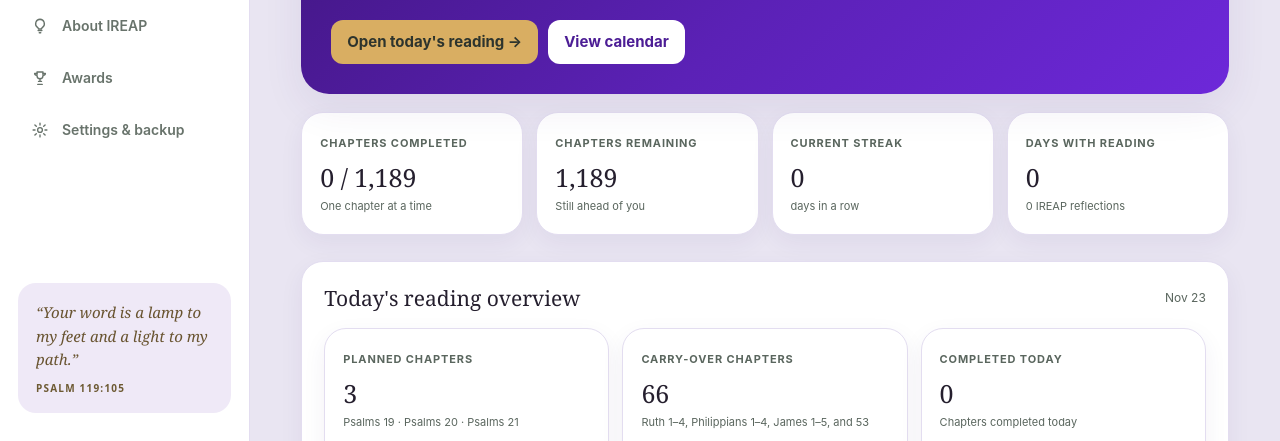
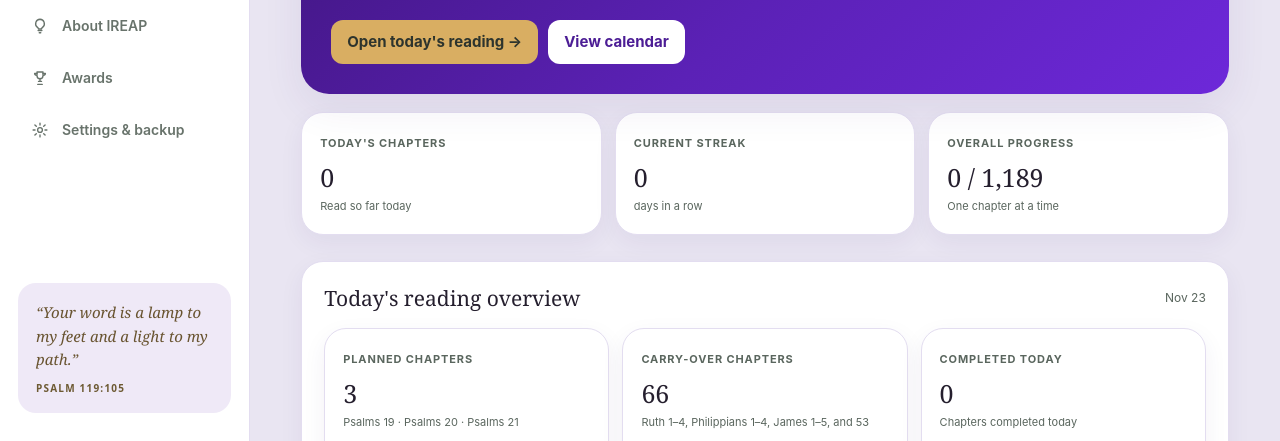
Before and after one commit to ronniew3099-star/Bible-365-project, a plain HTML site: page index.html in a window 1280 px wide. Shown: the part 359-800 px from the top of the page. Drawn offline with nearby package versions, Linux system fonts and the light colour scheme.

Commit message:
Figma 5: statistics simplified to three

```diff
--- a/index.html
+++ b/index.html
@@ -130,11 +130,10 @@ main{padding:34px clamp(18px,4vw,60px) 90px;min-width:0}.topbar{display:flex;jus
       <div class="progress-ring" id="progressRing"><div><strong id="progressPct">0%</strong><small>completed</small></div></div>
       <div class="hero-body"><p><span class="hero-text-full">Your plan moves with you. Miss a day? Pick up where you left off. Read extra? Your finish date moves closer.</span><span class="hero-text-short">Miss a day? Pick up where you left off.</span></p><div class="hero-actions"><button class="btn primary" onclick="showView('today')">Open today's reading →</button><button class="btn light" onclick="showView('calendar')">View calendar</button></div></div>
     </div>
-    <div class="stats">
-      <div class="stat"><label>Chapters completed</label><strong id="completedStat">0 / 1,189</strong><small>One chapter at a time</small></div>
-      <div class="stat"><label>Chapters remaining</label><strong id="remainingStat">1,189</strong><small>Still ahead of you</small></div>
+    <div class="stats three">
+      <div class="stat"><label>Today's chapters</label><strong id="todayStat">0</strong><small>Read so far today</small></div>
       <div class="stat"><label>Current streak</label><strong id="streakStat">0</strong><small id="streakDelta">days in a row</small></div>
-      <div class="stat"><label>Days with reading</label><strong id="daysStat">0</strong><small id="ireapStat">0 IREAP reflections</small></div>
+      <div class="stat"><label>Overall progress</label><strong id="completedStat">0 / 1,189</strong><small>One chapter at a time</small></div>
     </div>
     <div class="panel" style="margin:0 0 18px">
       <div class="panel-head"><h3>Today's reading overview</h3><span class="subtle" id="dashboardDateLabel"></span></div>
@@ -247,6 +246,10 @@ main{padding:34px clamp(18px,4vw,60px) 90px;min-width:0}.topbar{display:flex;jus
         <span class="subtle" style="font-size:12px">Return to the next unread book in your original plan order.</span>
       </div>
       <div class="subtle" id="readingOrderStatus" style="margin-top:10px"></div>
+    </div>
+    <div class="panel" style="margin-bottom:18px">
+      <div class="panel-head"><h3>Progress details</h3></div>
+      <p style="margin:0">Chapters remaining: <strong id="progressRemaining">1,189</strong></p>
     </div>
     <div class="book-toolbar"><span class="subtle">Sort the books to explore your progress.</span><label for="bookSort">Sort by <select id="bookSort" onchange="setBookSort(this.value)"><option value="plan">Current reading order</option><option value="traditional">Traditional order</option><option value="alpha">Alphabetical order</option></select></label></div><div id="bookPager"></div><div class="book-grid" id="bookGrid"></div>
   </section>
@@ -937,18 +940,14 @@ function renderDashboard(){
  const n=activeCompletedCount(),total=planTotal(),remain=total-n,pct=total?n/total*100:0,finish=projectedFinish();
  document.getElementById("progressPct").textContent=pct.toFixed(1)+"%";
  document.getElementById("progressRing").style.setProperty("--progress",(pct*3.6)+"deg");
+ document.getElementById("todayStat").textContent=((state.logs[todayISO()]||{}).chapters||[]).length;
  document.getElementById("completedStat").textContent=n.toLocaleString()+" / "+total.toLocaleString();
- document.getElementById("remainingStat").textContent=remain.toLocaleString();
  const streak=currentStreak();
  document.getElementById("streakStat").textContent=streak;
  document.getElementById("streakDelta").textContent=streak===1?"day in a row":"days in a row";
  document.getElementById("finishLarge").textContent=prettyDate(finish);
  document.getElementById("finishMessage").textContent=remain===0?"You've completed the entire reading sequence. Praise God!":`At your recent pace of ${recentPace().toFixed(1)} chapters per day.`;
  updateTargetPace();
- const readDays=Object.entries(state.logs).filter(([date,l])=>date<=todayISO()&&(l.chapters||[]).length>0).length;
- const ireaps=(state.ireapCompleted||[]).length;
- document.getElementById("daysStat").textContent=readDays;
- document.getElementById("ireapStat").textContent=ireaps+" IREAP reflections";
  const date=todayISO(), planned=getPlannedChapterIndexes(date), carry=getCarryOverChapterIndexes(date);
  const todayLog=state.logs[date]||{chapters:[]}, completedToday=todayLog.chapters||[];
  document.getElementById("dashboardDateLabel").textContent=prettyDate(date,{month:"short",day:"numeric"});
@@ -1232,6 +1231,8 @@ function undoChapter(i,date){
 function addExtra(){const log=logFor(todayISO());log.extra=(log.extra||0)+1;saveState();showToast("One more chapter added to today's goal.");}
 function toggleIreap(v){logFor(todayISO()).ireap=v;saveState();showToast(v?"IREAP marked complete.":"IREAP mark removed.");}
 function renderBooks(){
+ const progressRemaining=document.getElementById("progressRemaining");
+ if(progressRemaining)progressRemaining.textContent=(planTotal()-activeCompletedCount()).toLocaleString();
  const map=getBookProgress(),grid=document.getElementById("bookGrid");grid.innerHTML="";
  const names=[...map.keys()],order=normalizeReadingOrder(state.readingOrder);
  if(bookSortPreference==="alpha")names.sort((a,b)=>a.localeCompare(b));
```
Also changed, not shown: 1 other file.
